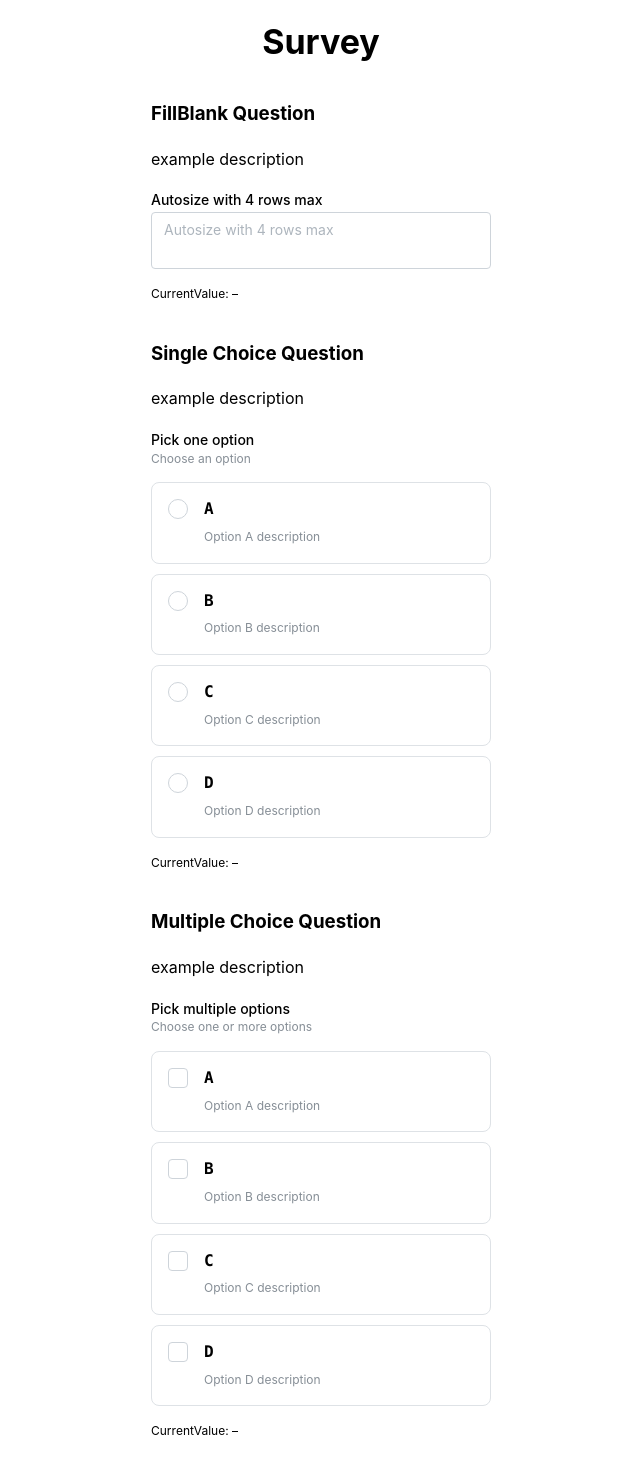
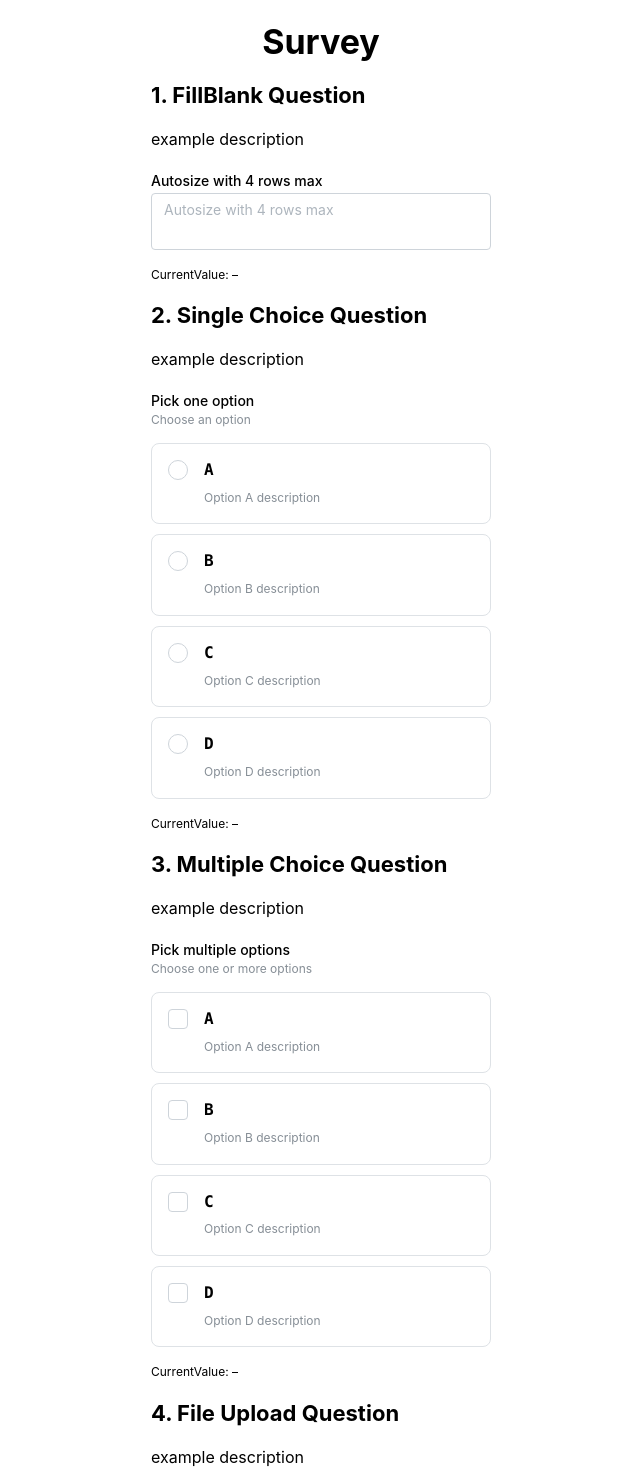
Before and after one commit to TeamVastsea/klpbbs_survey_frontend, a Next.js app: page /survey in a window 1280 px wide. Shown: the top 1470 px of the page, without its empty margins (319-959 px from the left). Built offline with nearby package versions, Linux system fonts and the light colour scheme.

Commit message:
fix: fresh the logical

```diff
--- a/app/survey/components/generateQuestion.tsx
+++ b/app/survey/components/generateQuestion.tsx
@@ -1,4 +1,5 @@
 import React from 'react';
+import { Title, Text } from '@mantine/core';
 import { SingleChoice } from '@/app/survey/components/SingleChoice';
 import { MultipleChoice } from '@/app/survey/components/MultipleChoice';
 import { FileUpload } from '@/app/survey/components/FileUpload';
@@ -19,7 +20,7 @@ export function generateQuestion(data: QuestionData) {
         case 1:
             return (
                 <div key={data.id}>
-                    <h3>{data.title}</h3>
+                    <Title order={3}>{`${data.id}. ${data.title}`}</Title>
                     <p>{data.description}</p>
                     <FillBlank />
                 </div>
@@ -27,7 +28,7 @@ export function generateQuestion(data: QuestionData) {
         case 2:
             return (
                 <div key={data.id}>
-                    <h3>{data.title}</h3>
+                    <Title order={3}>{`${data.id}. ${data.title}`}</Title>
                     <p>{data.description}</p>
                     <SingleChoice data={parsedValues} />
                 </div>
@@ -35,7 +36,7 @@ export function generateQuestion(data: QuestionData) {
         case 3:
             return (
                 <div key={data.id}>
-                    <h3>{data.title}</h3>
+                    <Title order={3}>{`${data.id}. ${data.title}`}</Title>
                     <p>{data.description}</p>
                     <MultipleChoice data={parsedValues} />
                 </div>
@@ -43,12 +44,16 @@ export function generateQuestion(data: QuestionData) {
         case 4:
             return (
                 <div key={data.id}>
-                    <h3>{data.title}</h3>
+                    <Title order={3}>{`${data.id}. ${data.title}`}</Title>
                     <p>{data.description}</p>
                     <FileUpload />
                 </div>
             );
         default:
-            return null;
+            return (
+                <div>
+                    <Text>Failed to fetch questions!</Text>
+                </div>
+            );
     }
 }
```
